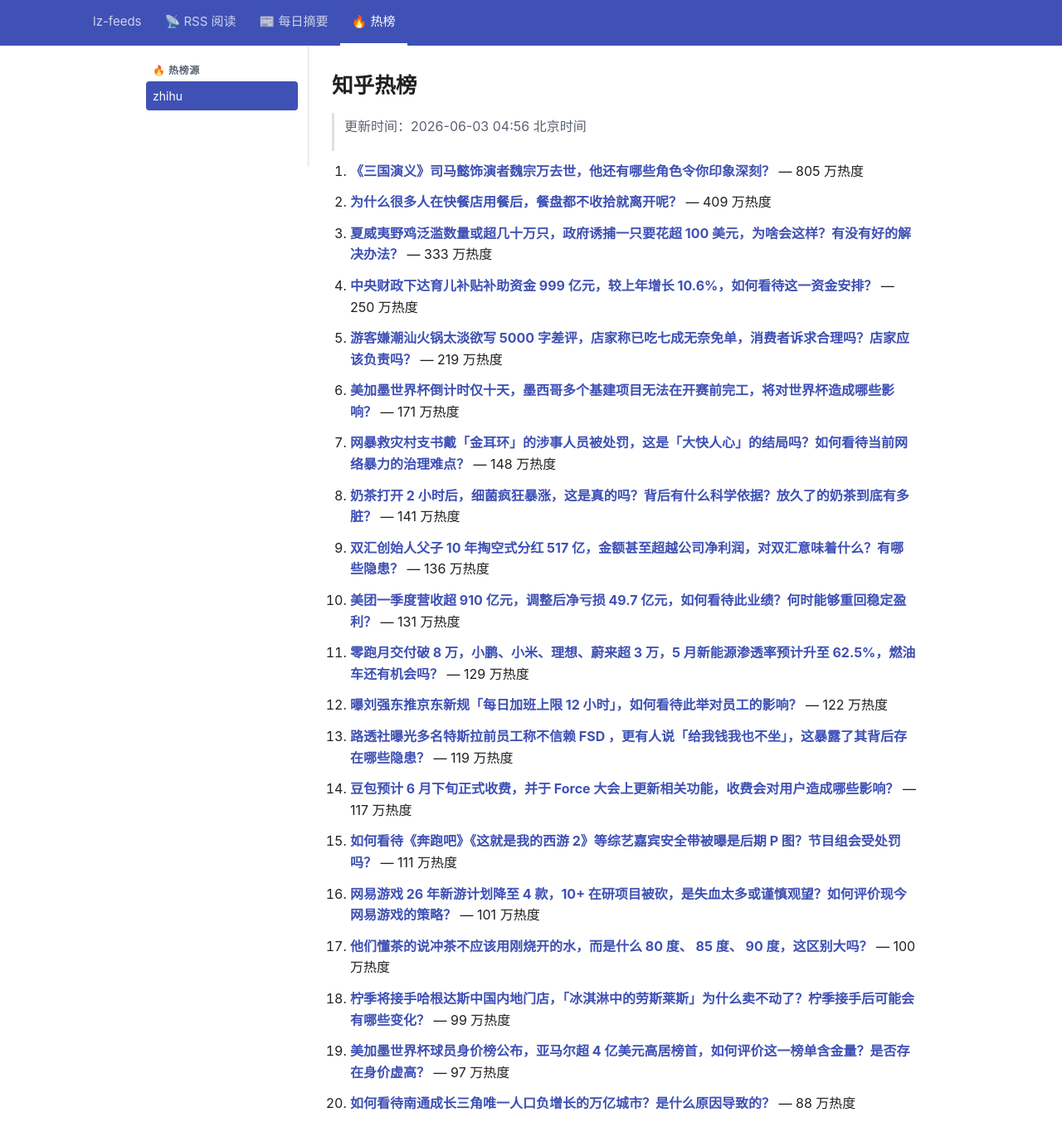
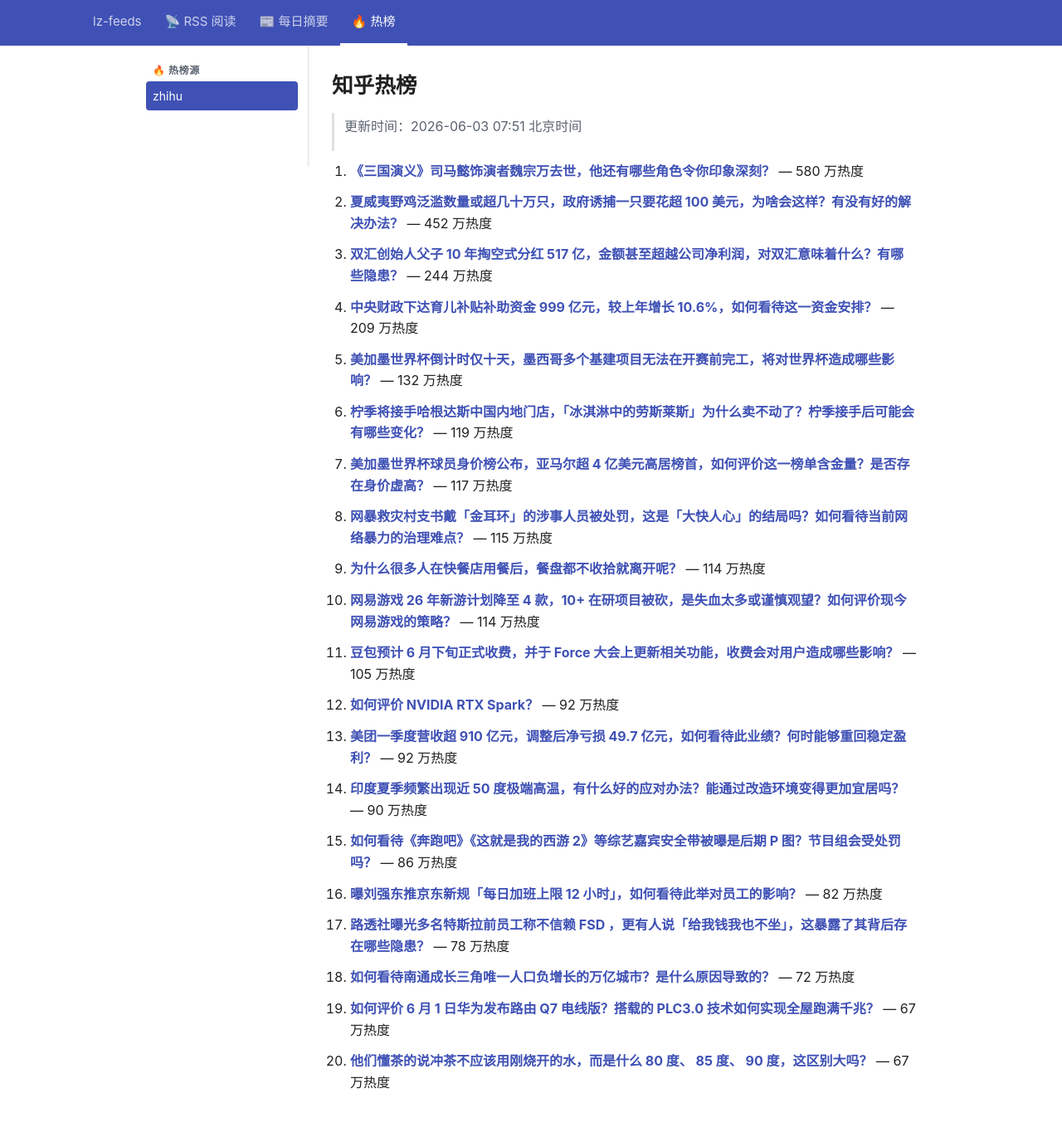
Before and after one commit to lizhang0101/lz-feeds, a Jekyll site: the page built from _hotlist/zhihu.md, in a window 1280 px wide and 1400 px high. Shown: the top 1376 px of the window at 83% size. Built offline with Jekyll 4.4.1, drawn with Linux system fonts in a browser that asks for light colours.

Commit message:
hotlist: 2026-06-02T23:51Z

```diff
--- a/_hotlist/zhihu.md
+++ b/_hotlist/zhihu.md
@@ -1,48 +1,48 @@
 ---
-updated: 2026-06-03 04:56 北京时间
+updated: 2026-06-03 07:51 北京时间
 count: 20
 ---
 
 # 知乎热榜
 
-> 更新时间：2026-06-03 04:56 北京时间
+> 更新时间：2026-06-03 07:51 北京时间
 
-1. **[《三国演义》司马懿饰演者魏宗万去世，他还有哪些角色令你印象深刻？](https://www.zhihu.com/question/2045241543074771466)** — 805 万热度
+1. **[《三国演义》司马懿饰演者魏宗万去世，他还有哪些角色令你印象深刻？](https://www.zhihu.com/question/2045241543074771466)** — 580 万热度
 
-2. **[为什么很多人在快餐店用餐后，餐盘都不收拾就离开呢？](https://www.zhihu.com/question/1996499340886290798)** — 409 万热度
+2. **[夏威夷野鸡泛滥数量或超几十万只，政府诱捕一只要花超 100 美元，为啥会这样？有没有好的解决办法？](https://www.zhihu.com/question/2045166684776789812)** — 452 万热度
 
-3. **[夏威夷野鸡泛滥数量或超几十万只，政府诱捕一只要花超 100 美元，为啥会这样？有没有好的解决办法？](https://www.zhihu.com/question/2045166684776789812)** — 333 万热度
+3. **[双汇创始人父子 10 年掏空式分红 517 亿，金额甚至超越公司净利润，对双汇意味着什么？有哪些隐患？](https://www.zhihu.com/question/2045195329071309428)** — 244 万热度
 
-4. **[中央财政下达育儿补贴补助资金 999 亿元，较上年增长 10.6%，如何看待这一资金安排？](https://www.zhihu.com/question/2045118337223488138)** — 250 万热度
+4. **[中央财政下达育儿补贴补助资金 999 亿元，较上年增长 10.6%，如何看待这一资金安排？](https://www.zhihu.com/question/2045118337223488138)** — 209 万热度
 
-5. **[游客嫌潮汕火锅太淡欲写 5000 字差评，店家称已吃七成无奈免单，消费者诉求合理吗？店家应该负责吗？](https://www.zhihu.com/question/2045087831572182596)** — 219 万热度
+5. **[美加墨世界杯倒计时仅十天，墨西哥多个基建项目无法在开赛前完工，将对世界杯造成哪些影响？](https://www.zhihu.com/question/2045132956591723223)** — 132 万热度
 
-6. **[美加墨世界杯倒计时仅十天，墨西哥多个基建项目无法在开赛前完工，将对世界杯造成哪些影响？](https://www.zhihu.com/question/2045132956591723223)** — 171 万热度
+6. **[柠季将接手哈根达斯中国内地门店，「冰淇淋中的劳斯莱斯」为什么卖不动了？柠季接手后可能会有哪些变化？](https://www.zhihu.com/question/2045128511753647963)** — 119 万热度
 
-7. **[网暴救灾村支书戴「金耳环」的涉事人员被处罚，这是「大快人心」的结局吗？如何看待当前网络暴力的治理难点？](https://www.zhihu.com/question/2045125886844859183)** — 148 万热度
+7. **[美加墨世界杯球员身价榜公布，亚马尔超 4 亿美元高居榜首，如何评价这一榜单含金量？是否存在身价虚高？](https://www.zhihu.com/question/2044824905963632242)** — 117 万热度
 
-8. **[奶茶打开 2 小时后，细菌疯狂暴涨，这是真的吗？背后有什么科学依据？放久了的奶茶到底有多脏？](https://www.zhihu.com/question/2045079702516103114)** — 141 万热度
+8. **[网暴救灾村支书戴「金耳环」的涉事人员被处罚，这是「大快人心」的结局吗？如何看待当前网络暴力的治理难点？](https://www.zhihu.com/question/2045125886844859183)** — 115 万热度
 
-9. **[双汇创始人父子 10 年掏空式分红 517 亿，金额甚至超越公司净利润，对双汇意味着什么？有哪些隐患？](https://www.zhihu.com/question/2045195329071309428)** — 136 万热度
+9. **[为什么很多人在快餐店用餐后，餐盘都不收拾就离开呢？](https://www.zhihu.com/question/1996499340886290798)** — 114 万热度
 
-10. **[美团一季度营收超 910 亿元，调整后净亏损 49.7 亿元，如何看待此业绩？何时能够重回稳定盈利？](https://www.zhihu.com/question/2044820813635907827)** — 131 万热度
+10. **[网易游戏 26 年新游计划降至 4 款，10+ 在研项目被砍，是失血太多或谨慎观望？如何评价现今网易游戏的策略？](https://www.zhihu.com/question/2042983322993913991)** — 114 万热度
 
-11. **[零跑月交付破 8 万，小鹏、小米、理想、蔚来超 3 万，5 月新能源渗透率预计升至 62.5%，燃油车还有机会吗？](https://www.zhihu.com/question/2044851902995812571)** — 129 万热度
+11. **[豆包预计 6 月下旬正式收费，并于 Force 大会上更新相关功能，收费会对用户造成哪些影响？](https://www.zhihu.com/question/2044897263168616422)** — 105 万热度
 
-12. **[曝刘强东推京东新规「每日加班上限 12 小时」，如何看待此举对员工的影响？](https://www.zhihu.com/question/2043672134849933812)** — 122 万热度
+12. **[如何评价 NVIDIA RTX Spark？](https://www.zhihu.com/question/2044792103595770822)** — 92 万热度
 
-13. **[路透社曝光多名特斯拉前员工称不信赖 FSD ，更有人说「给我钱我也不坐」，这暴露了其背后存在哪些隐患？](https://www.zhihu.com/question/2044816484182877447)** — 119 万热度
+13. **[美团一季度营收超 910 亿元，调整后净亏损 49.7 亿元，如何看待此业绩？何时能够重回稳定盈利？](https://www.zhihu.com/question/2044820813635907827)** — 92 万热度
 
-14. **[豆包预计 6 月下旬正式收费，并于 Force 大会上更新相关功能，收费会对用户造成哪些影响？](https://www.zhihu.com/question/2044897263168616422)** — 117 万热度
+14. **[印度夏季频繁出现近 50 度极端高温，有什么好的应对办法？能通过改造环境变得更加宜居吗？](https://www.zhihu.com/question/2044848801311979204)** — 90 万热度
 
-15. **[如何看待《奔跑吧》《这就是我的西游 2》等综艺嘉宾安全带被曝是后期 P 图？节目组会受处罚吗？](https://www.zhihu.com/question/2044830466537215022)** — 111 万热度
+15. **[如何看待《奔跑吧》《这就是我的西游 2》等综艺嘉宾安全带被曝是后期 P 图？节目组会受处罚吗？](https://www.zhihu.com/question/2044830466537215022)** — 86 万热度
 
-16. **[网易游戏 26 年新游计划降至 4 款，10+ 在研项目被砍，是失血太多或谨慎观望？如何评价现今网易游戏的策略？](https://www.zhihu.com/question/2042983322993913991)** — 101 万热度
+16. **[曝刘强东推京东新规「每日加班上限 12 小时」，如何看待此举对员工的影响？](https://www.zhihu.com/question/2043672134849933812)** — 82 万热度
 
-17. **[他们懂茶的说冲茶不应该用刚烧开的水，而是什么 80 度、 85 度、 90 度，这区别大吗？](https://www.zhihu.com/question/1900952141088137596)** — 100 万热度
+17. **[路透社曝光多名特斯拉前员工称不信赖 FSD ，更有人说「给我钱我也不坐」，这暴露了其背后存在哪些隐患？](https://www.zhihu.com/question/2044816484182877447)** — 78 万热度
 
-18. **[柠季将接手哈根达斯中国内地门店，「冰淇淋中的劳斯莱斯」为什么卖不动了？柠季接手后可能会有哪些变化？](https://www.zhihu.com/question/2045128511753647963)** — 99 万热度
+18. **[如何看待南通成长三角唯一人口负增长的万亿城市？是什么原因导致的？](https://www.zhihu.com/question/2044425711688093967)** — 72 万热度
 
-19. **[美加墨世界杯球员身价榜公布，亚马尔超 4 亿美元高居榜首，如何评价这一榜单含金量？是否存在身价虚高？](https://www.zhihu.com/question/2044824905963632242)** — 97 万热度
+19. **[如何评价 6 月 1 日华为发布路由 Q7 电线版？搭载的 PLC3.0 技术如何实现全屋跑满千兆？](https://www.zhihu.com/question/2044769622897976673)** — 67 万热度
 
-20. **[如何看待南通成长三角唯一人口负增长的万亿城市？是什么原因导致的？](https://www.zhihu.com/question/2044425711688093967)** — 88 万热度
+20. **[他们懂茶的说冲茶不应该用刚烧开的水，而是什么 80 度、 85 度、 90 度，这区别大吗？](https://www.zhihu.com/question/1900952141088137596)** — 67 万热度
```
